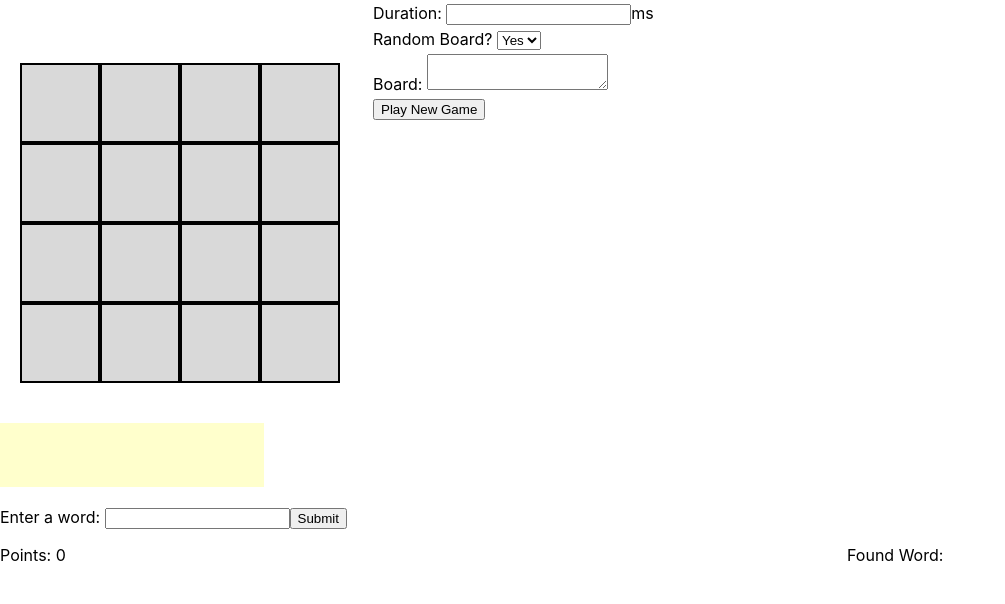
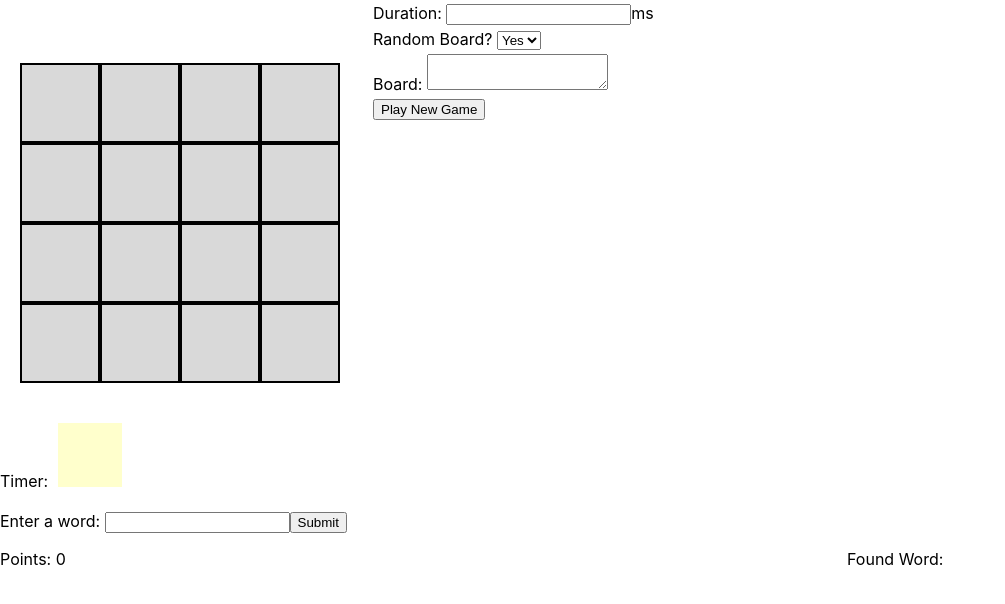
Before and after one commit to duke-alibubu/Boggle_whale, a React (Create React App) app in the folder frontend/: page / in a window 1280 px wide. Shown: the top 604 px of the page, without its empty margins (0-1005 px from the left). Built offline with nearby package versions, Linux system fonts and the light colour scheme.

Commit message:
timer & word on the same line

```diff
--- a/frontend/src/App.css
+++ b/frontend/src/App.css
@@ -55,6 +55,12 @@
   padding: 2rem;
   text-align: center;
   max-width: 200px;
+  display:inline-block;
+
+}
+#timer_word {
+  margin-right:10px;
+  display:inline-block;
 }
 
 #play_board {
@@ -64,4 +70,4 @@
 
 #word_board {
   display:inline-block;
- }
+}
--- a/frontend/src/javascript/WordBoard.js
+++ b/frontend/src/javascript/WordBoard.js
@@ -99,8 +99,9 @@ export class WorldBoard extends React.Component {
         return (
             <div>
                 <div id="play_board">
-                    <div id="timer_box">
-                        {this.state.duration}
+                    <div>
+                        <div id = "timer_word">Timer: </div>
+                        <div id="timer_box">{this.state.duration}</div>
                     </div>
                     <div>
                         <br />
```
